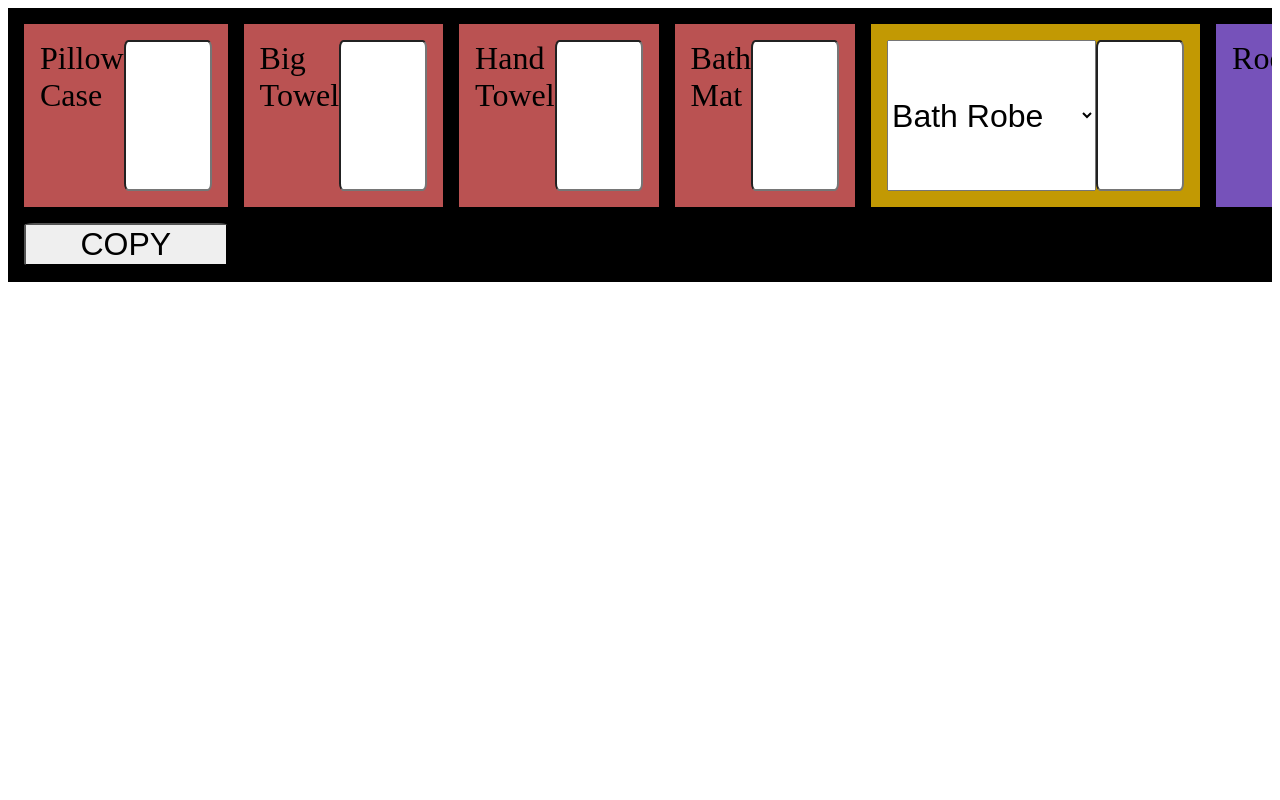
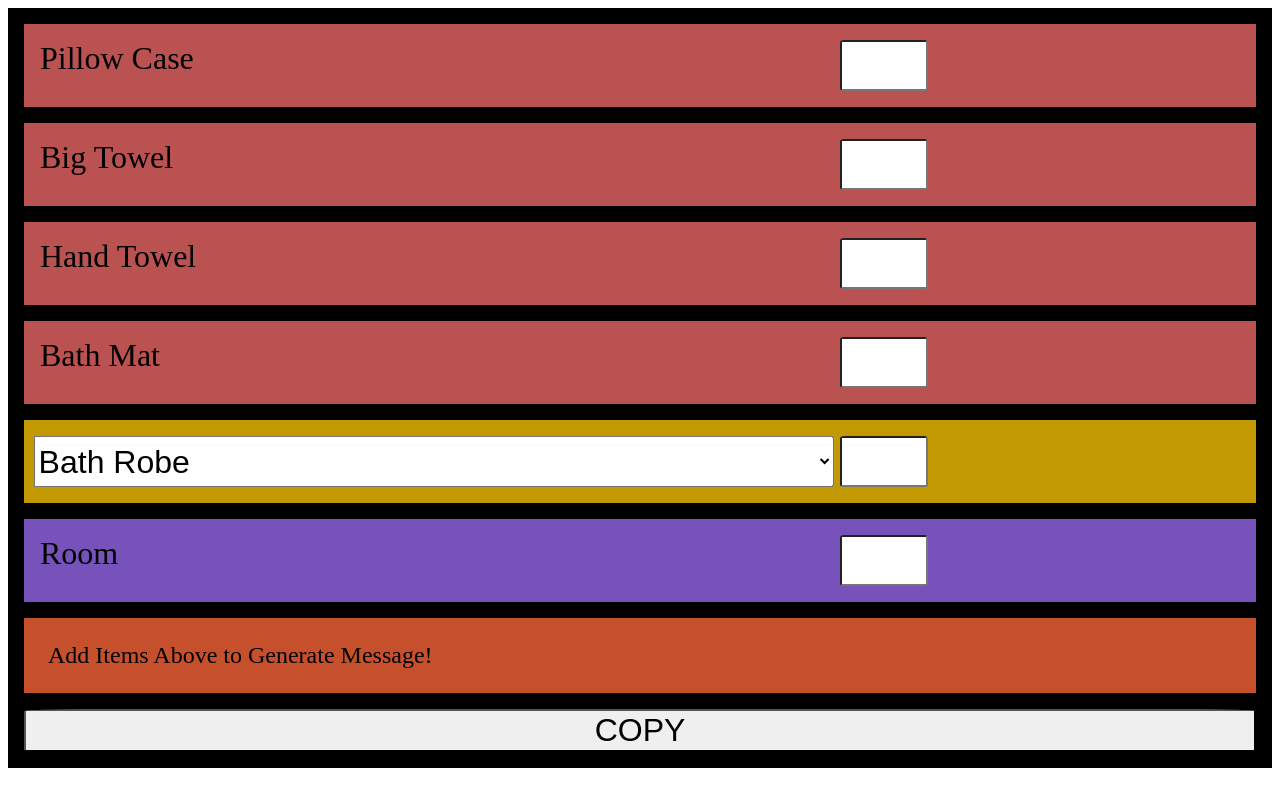
Before and after one commit to Chisato23/Chisato23.github.io, a plain HTML site: page index.html in a window 1280 px wide. Drawn offline with Linux system fonts and the light colour scheme.

```diff
--- a/index.html
+++ b/index.html
@@ -127,6 +127,9 @@
         display: grid;
         grid-template-columns: 2fr 1fr;
       }
+      #item_flex {
+        transform: translateX(-0.2em);
+      }
       .bgstyle_unique {
         background: rgb(118, 82, 186);
         padding: 1em;
@@ -147,11 +150,16 @@
         overflow: hidden;
         max-width: 100em;
       }
-      @media (min-width: 40em) {
+      @media (min-width: 600em) {
         .container {
           grid-template-columns: repeat(7, 1fr);
         }
       }
+      /* @media (max-width: 600em) {
+        .container {
+          grid-template-columns: repeat(7, 1fr);
+        }
+      } */
       .svg {
         display: inline-block;
         width: 30px;
@@ -176,7 +184,9 @@
       function setEle_innerHTML(id, text) {
         return (document.getElementById(id).innerHTML = text);
       }
+      let output_msg = getEle_innerHTML("output_msg");
 
+      //
       let item1_input;
       let item2_input;
       let item3_input;
@@ -197,6 +207,7 @@
       document.getElementById("item4_input").addEventListener("input", ev => {
         item4_input = ev.target.value;
       });
+      //drop down list items, need update to new value if item name changes
       document
         .getElementById("item_flex_input")
         .addEventListener("input", ev => {
@@ -208,13 +219,13 @@
           }
         });
 
-      //
       document
         .getElementById("item_unique_input")
         .addEventListener("input", ev => {
           item_unique_input = ev.target.value;
         });
 
+      //promise
       function item_result(id) {
         return new Promise((resolve, reject) => {
           resolve(id);
@@ -254,7 +265,6 @@
         return Promise.all(setEle_innerHTML("output_msg", resultARR));
       }
 
-      let output_msg = getEle_innerHTML("output_msg");
       //copy btn
       document
         .getElementById("copyResultText")
@@ -267,36 +277,20 @@
         navigator.clipboard.writeText(msg);
       }
 
-      //  getResult().then(console.log)
+      //
+      function input(item) {
+        document.getElementById(item).addEventListener("input", getResult);
+      }
 
-      document
-        .getElementById("item1_input")
-        .addEventListener("input", getResult);
-      document
-        .getElementById("item2_input")
-        .addEventListener("input", getResult);
-      document
-        .getElementById("item3_input")
-        .addEventListener("input", getResult);
-      document
-        .getElementById("item4_input")
-        .addEventListener("input", getResult);
-      document
-        .getElementById("item_flex_input")
-        .addEventListener("input", getResult);
-
-      document
-        .getElementById("item_unique_input")
-        .addEventListener("input", getResult);
+      input("item1_input");
+      input("item2_input");
+      input("item3_input");
+      input("item4_input");
+      input("item_flex_input");
+      input("item_unique_input");
 
       //check,tick icon
 
-      // document
-      //   .getElementById("copyResultText")
-      //   .addEventListener("click", () => {
-      //     document.getElementById("check_icon").classList.remove("svg");
-      //     console.log(document.getElementById("check_icon").classList);
-      //   });
       document
         .getElementById("copyResultText")
         .addEventListener("click", addClass);
@@ -307,8 +301,6 @@
           document.getElementById("check_icon").classList.remove("svg");
         }, 3000);
       }
-
-      // Later, add drop down list for items options
     </script>
   </body>
 </html>
```
